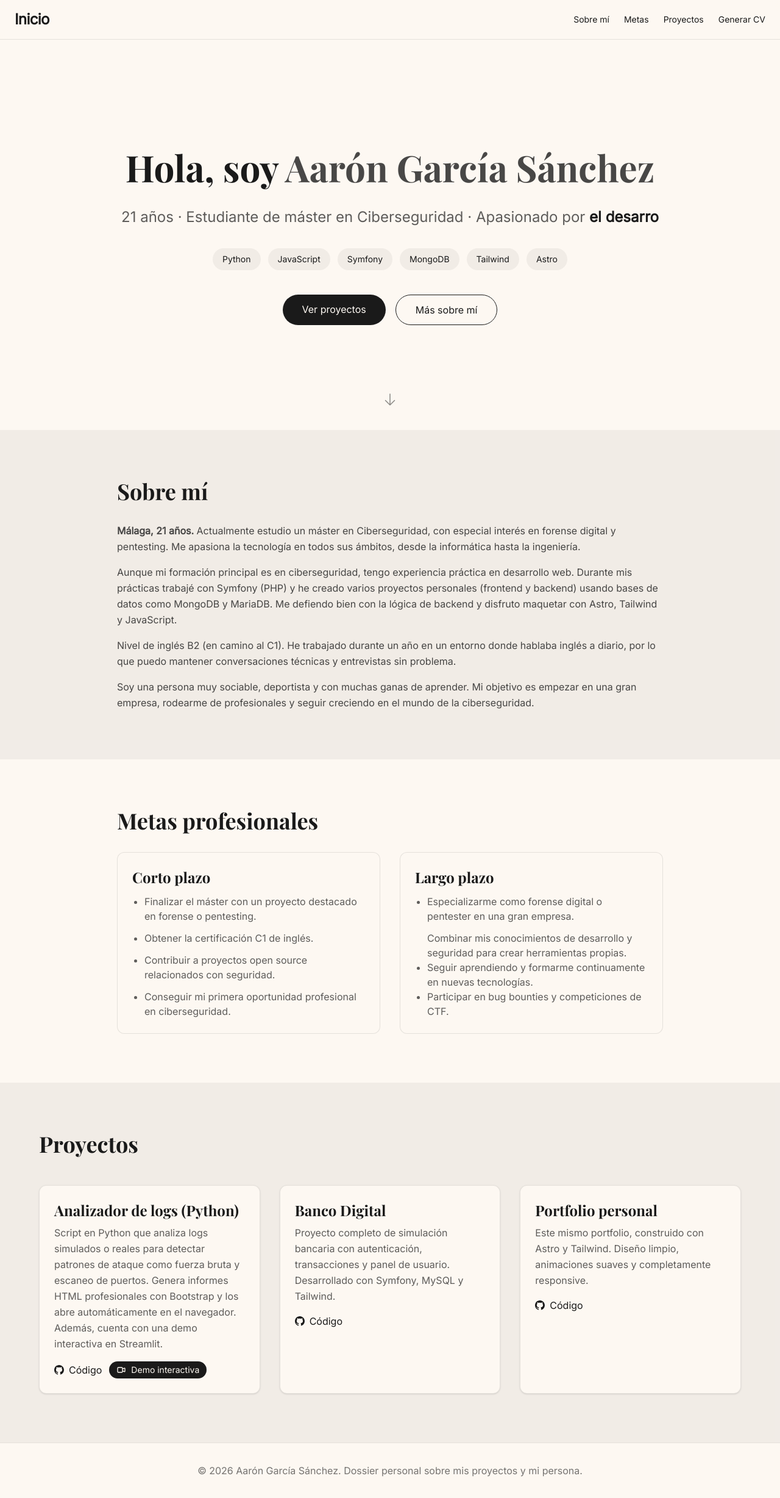
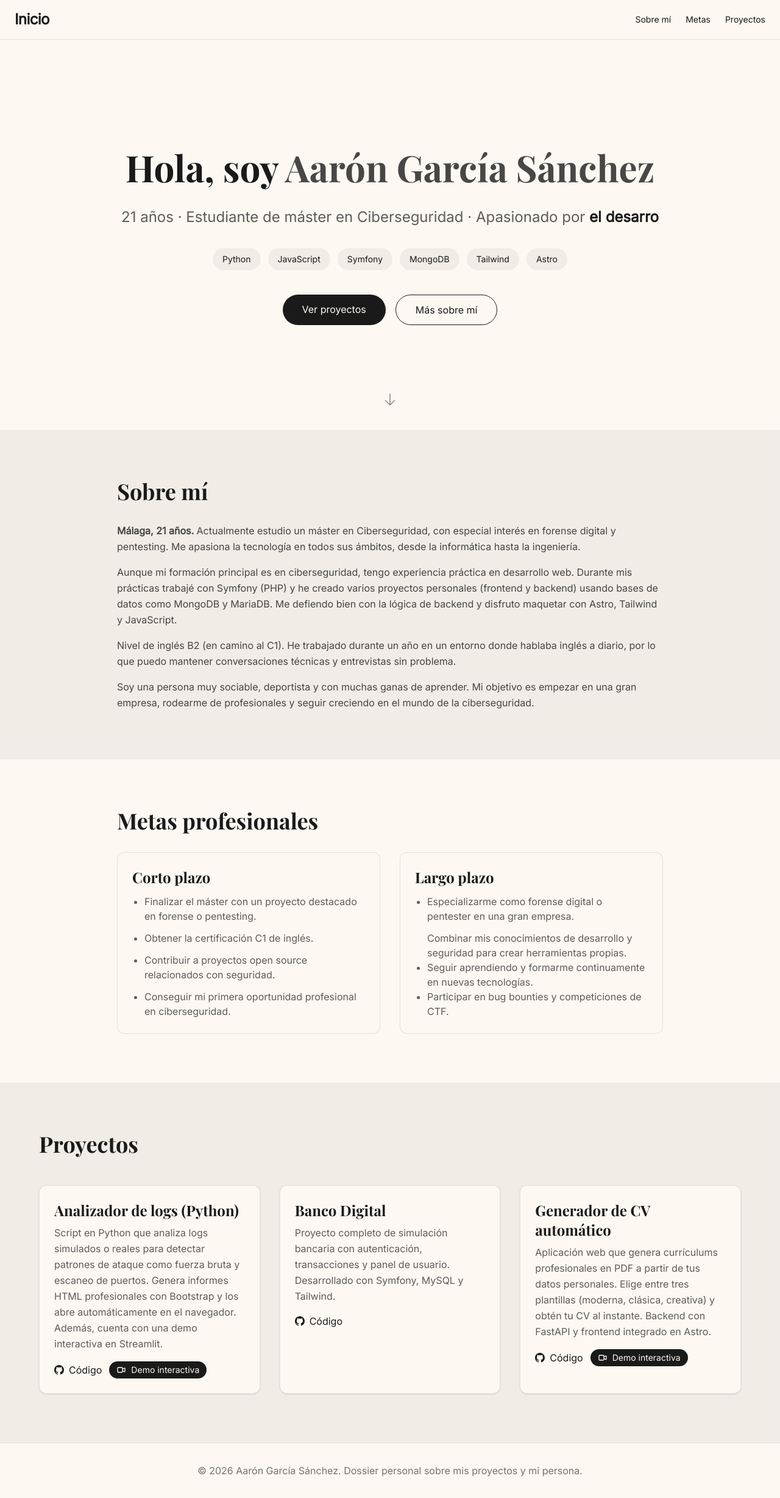
Before and after one commit to aarondev-lab/Project_Port, an Astro site: page / in a window 1280 px wide. Shown: the whole page at 61% size. Built offline with nearby package versions, Linux system fonts and the light colour scheme; Astro itself is replaced by a stand-in of ours.

Commit message:
new project plus demo executed

```diff
--- a/src/components/Header.astro
+++ b/src/components/Header.astro
@@ -3,7 +3,6 @@ const menuItems = [
     { href: "#about", label: "Sobre mí" },
     { href: "#goals", label: "Metas" },
     { href: "#projects", label: "Proyectos" },
-    { href: "/generar-cv", label: "Generar CV" },
 ];
 ---
 
--- a/src/components/Projects.astro
+++ b/src/components/Projects.astro
@@ -11,10 +11,11 @@ const projects = [
     description: 'Proyecto completo de simulación bancaria con autenticación, transacciones y panel de usuario. Desarrollado con Symfony, MySQL y Tailwind.',
     repo: 'https://github.com/tuusuario/banco-digital',
   },
-  {
-    title: 'Portfolio personal',
-    description: 'Este mismo portfolio, construido con Astro y Tailwind. Diseño limpio, animaciones suaves y completamente responsive.',
-    repo: 'https://github.com/tuusuario/portfolio-astro',
+   {
+    title: 'Generador de CV automático',
+    description: 'Aplicación web que genera currículums profesionales en PDF a partir de tus datos personales. Elige entre tres plantillas (moderna, clásica, creativa) y obtén tu CV al instante. Backend con FastAPI y frontend integrado en Astro.',
+    repo: 'https://github.com/aarondev-lab/Curriculum-bot', // Opcional: enlace al repo de la API
+    demo: '/generar-cv', // Enlace interno a la página del formulario
   },
 ];
 ---
--- a/src/pages/generar-cv.astro
+++ b/src/pages/generar-cv.astro
@@ -37,11 +37,6 @@ import '../styles/global.css';
                         href="/#projects"
                         class="hover:underline underline-offset-4">Proyectos</a
                     >
-                    <a
-                        href="/generar-cv"
-                        class="hover:underline underline-offset-4 font-bold"
-                        >Generar CV</a
-                    >
                 </div>
 
                 <!-- Botón hamburguesa para móvil  -->
@@ -71,7 +66,6 @@ import '../styles/global.css';
                     <a href="/#about">Sobre mí</a>
                     <a href="/#goals">Metas</a>
                     <a href="/#projects">Proyectos</a>
-                    <a href="/generar-cv">Generar CV</a>
                 </div>
             </nav>
         </header>
```
